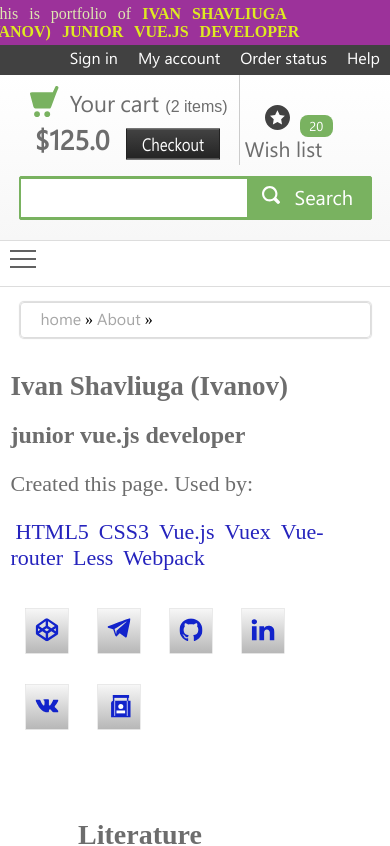
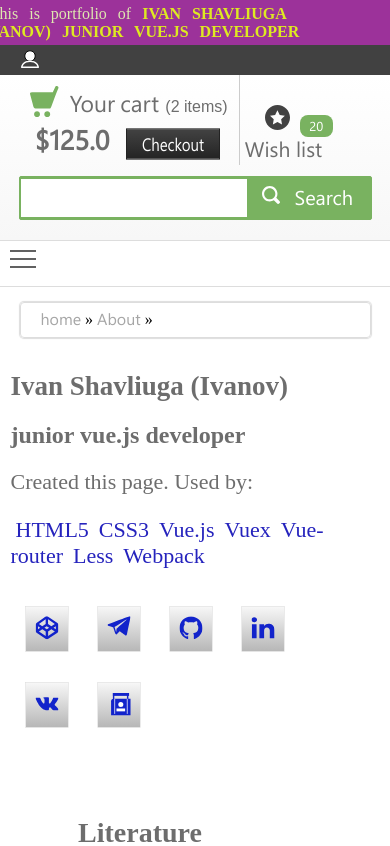
Before and after one commit to IvanShavliuga/booksshop, a Nuxt app: page /About in a window 390 px wide. Shown: the top 846 px of the page. Built offline with nearby package versions, Linux system fonts and the light colour scheme.

Commit message:
userstatus updated

```diff
--- a/components/Userstatus.vue
+++ b/components/Userstatus.vue
@@ -2,6 +2,17 @@
   <div class="userstatus__topline">
     <div class="userstatus__wrapper">
       <div class="userstatus__userpanel">
+        <div class="userstatus__collapse">
+          <input id="userstatus__collapse-toggle" type="checkbox" />
+          <label class="userstatus__collapse-btn" for="userstatus__collapse-toggle">
+            <ib class="userstatus__collapse-icon"
+              icon-name="user"
+              width="18"
+              height="18"
+              icon-color="#fff">
+              <user/>
+            </ib>
+          </label>
           <ul class="userstatus__userpanel-list">
             <li class="userstatus__userpanel-item">
               <a class="userstatus__userpanel-link" href="#">Sign in</a></li>
@@ -15,35 +26,57 @@
         </div>
       </div>
     </div>
+  </div>
 </template>
+<script>
+import ib from './icons/IconBase.vue'
+import user from './icons/IconUser.vue'
+
+export default {
+  components: {
+    ib,
+    user
+  }
+}
+</script>
 <style scoped lang="less">
 @import '../assets/css/style.less';
 .userstatus {
   &__wrapper {
     .wrapper();
   }
+  &__collapse {
+    position: relative;
+    width: 96vw;
+    &-btn {
+      @media (max-width: 500px) {
+        position: absolute;
+        left: 5px;
+        top: 5px;
+      }
+      @media (min-width: 501px) {
+        display: none;
+      }
+    }
+  }
   &__topline {
     background-color: rgb(65,65,65);
     width: auto;
     height: 30px;
-    @media (max-width: 350px) {
-      height: auto;
-    }
   }
   &__userpanel {
+    position: relative;
     display: flex;
     margin: 0;
     padding: 0;
     justify-content: flex-end;
-    @media (max-width: 350px) {
-      height: auto;
+    &-list {
+      @media (max-width: 500px) {
+        display: none;
       }
-    &-list {
+      @media (min-width: 501px) {
         display: inline;
         margin: 0;
-      @media (max-width: 350px) {
-        display: flex;
-        flex-wrap: wrap;
       }
     }
     &-item {
@@ -55,10 +88,6 @@
       font-weight: 300;
       font-family: @bodyfont;
       text-align: center;
-      @media (max-width: 350px) {
-        display: block;
-        font-size: 14px;
-      }
     }
     &-link {
       color: #ffffff;
@@ -66,4 +95,22 @@
     }
   }
 }
+#userstatus__collapse-toggle {
+  opacity: 0;
+}
+#userstatus__collapse-toggle:checked ~ .userstatus__userpanel-list {
+  @media (max-width: 500px) {
+    position: absolute;
+    left: 0;
+    top: -10px;
+    width: 160px;
+    background-color: #343434;
+    z-index: 60;
+    display: flex;
+    flex-direction: column;
+    margin-top: 30px;
+    box-shadow: 1px 1px 7px 7px rgba(10,10,10,0.5);
+  }
+}
+
 </style>
--- /dev/null
+++ b/components/icons/IconUser.vue
@@ -0,0 +1,8 @@
+<template>
+<g>
+<g>
+<path d="M14.25 6C14.25 8.8995 11.8995 11.25 9 11.25C6.1005 11.25 3.75 8.8995 3.75 6C3.75 3.1005 6.1005 0.75 9 0.75C11.8995 0.75 14.25 3.1005 14.25 6Z" stroke="black" fill="white"/>
+<path d="M0.750001 17.25L0.0035504 17.1771C-0.0170102 17.3877 0.0523398 17.5973 0.194502 17.7539C0.336664 17.9106 0.538411 18 0.750001 18V17.25ZM17.25 17.25V18C17.4617 18 17.6634 17.9106 17.8055 17.7539C17.9477 17.5973 18.017 17.3877 17.9964 17.1771L17.25 17.25ZM1.49645 17.3229C1.58667 16.3988 2.05691 15.0705 3.19035 13.9773C4.30778 12.8997 6.12261 12 9 12V10.5C5.78508 10.5 3.58068 11.517 2.14908 12.8976C0.73348 14.2629 0.124866 15.9345 0.0035504 17.1771L1.49645 17.3229ZM17.9964 17.1771C17.8752 15.9345 17.2665 14.2629 15.851 12.8976C14.4193 11.517 12.2149 10.5 9 10.5V12C11.8774 12 13.6922 12.8997 14.8097 13.9773C15.9431 15.0705 16.4133 16.3988 16.5036 17.3229L17.9964 17.1771ZM0.750001 18H17.25V16.5H0.750001V18Z"/>
+</g>
+</g>
+</template>
--- a/pages/About.vue
+++ b/pages/About.vue
@@ -10,7 +10,7 @@
       <div class="about__info">
         <h1 class="about__title">Ivan Shavliuga (Ivanov)</h1>
         <h2 class="about__prof">junior vue.js developer</h2>
-        <p class="about__desc">Created this page. Used by:
+        <div class="about__desc">Created this page. Used by:
           <ul class="about__skills">
             <li class="about__skills-item">HTML5</li>
             <li class="about__skills-item">CSS3</li>
@@ -20,7 +20,7 @@
             <li class="about__skills-item">Less</li>
             <li class="about__skills-item">Webpack</li>
           </ul>
-        </p>
+        </div>
         <Iconlist/>
       </div>
     </div>
```
Lines whose indentation alone changed are shown as unchanged.
